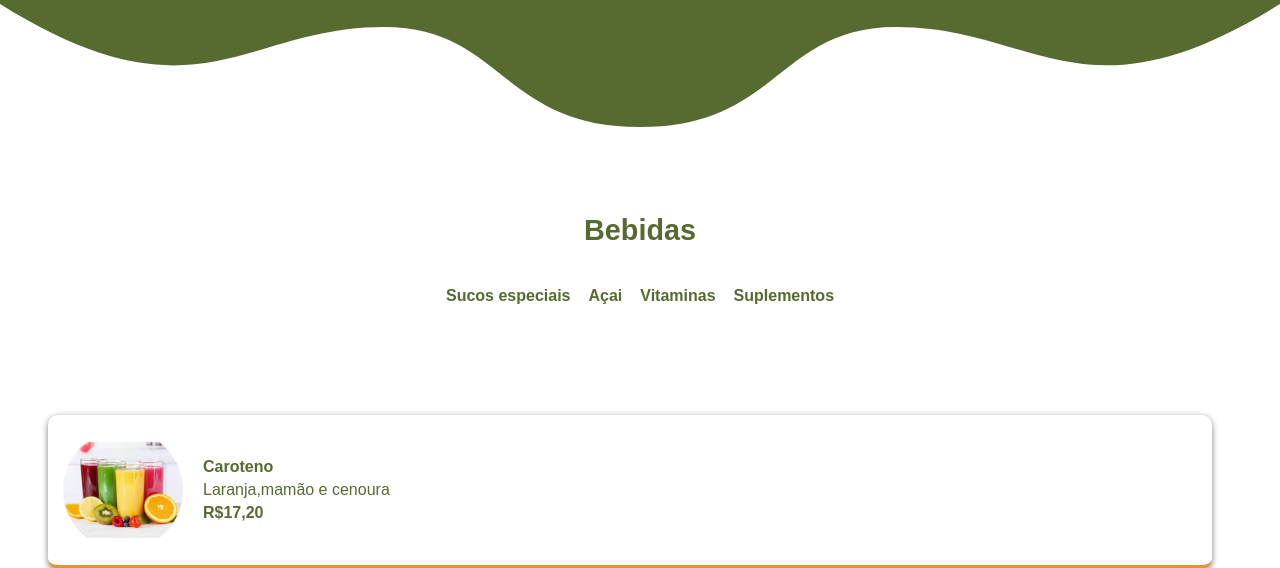
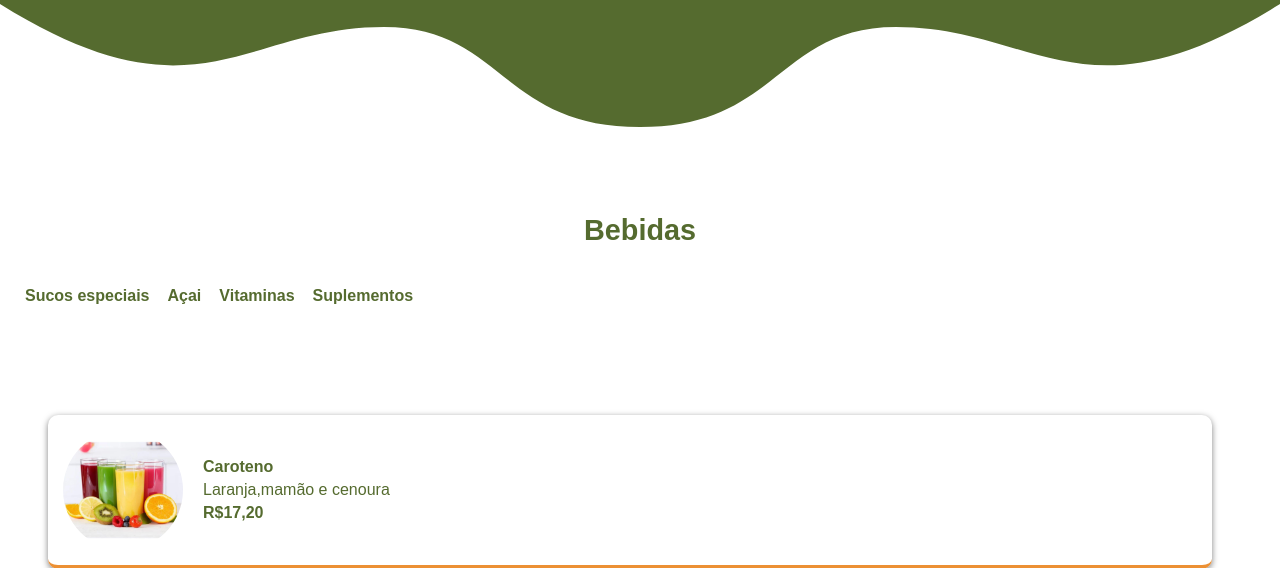
Before and after one commit to lucasdantaas/manga, a Flask app: page / in a window 1280 px wide. Shown: the part 5194-5762 px from the top of the page. Run offline with Flask 3, Linux system fonts and the light colour scheme.

Commit message:
Add files via upload

```diff
--- a/index.html
+++ b/index.html
@@ -143,7 +143,7 @@
                 </div>
             </div>
            <div class="produto2">
-                <img src="src/static/image/cus.jpg" alt="" class="img-produto">
+                <img src="src/static/image/cuscuz.jpeg" alt="" class="img-produto">
                 <div class="legenda2">
                     <strong><p>Cuscuz</p></strong>
                     <p>Com manteiga</p>
--- a/src/static/css/index.css
+++ b/src/static/css/index.css
@@ -49,7 +49,7 @@ body {
     padding: 20px ;
     text-align: center;
     background-color: white;
-    justify-content: center;
+    justify-content: flex-start;
 
 
 }
```
